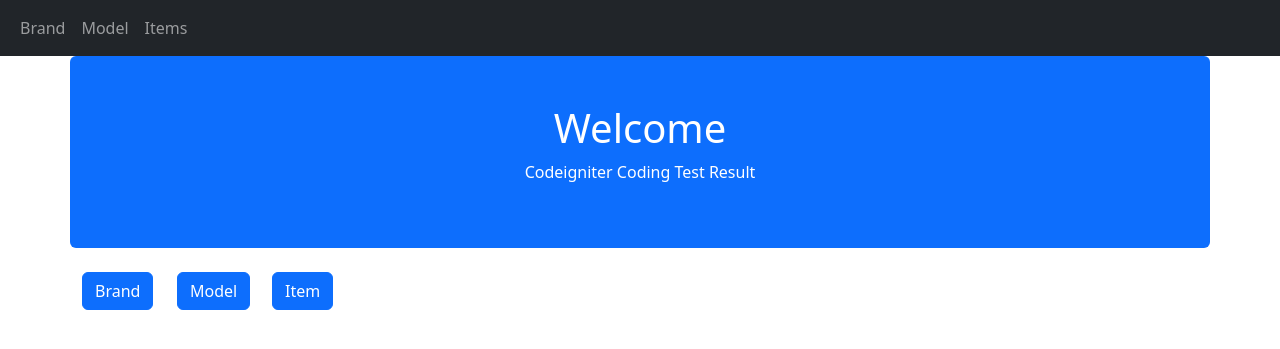
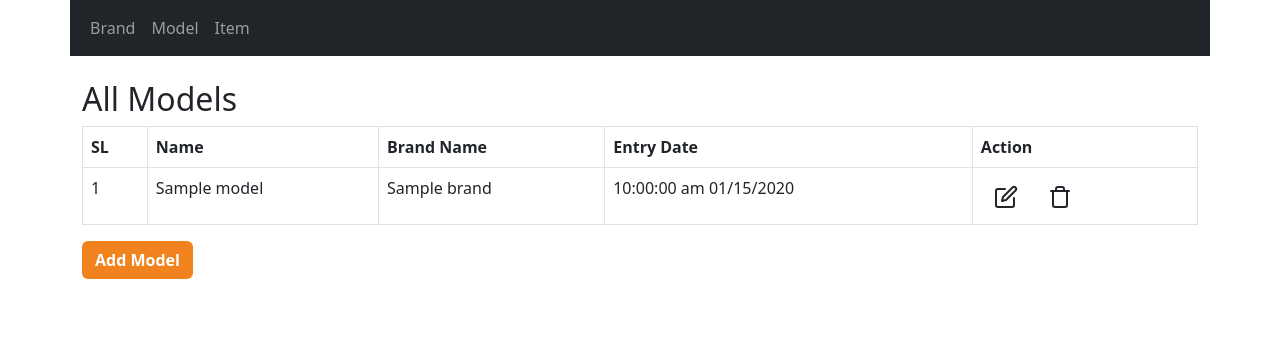
Before and after one commit to Ahmed-Hasib/CodeigniterTestProject, a CodeIgniter app: page /database/Model in a window 1280 px wide. Shown: the top 349 px of the page. Run offline with CodeIgniter, Linux system fonts and the light colour scheme; tables that the repository leaves empty or names only in its code hold one stand-in row (values such as "Sample post").

Commit message:
Brand crud done.And model is almost done

```diff
--- a/application/controllers/Model.php
+++ b/application/controllers/Model.php
@@ -6,16 +6,41 @@ class Model extends CI_Controller
     function __construct()
     {
         parent::__construct();
+        $this->load->model('M_model');
     }
 
 
     public function index()
     {
 
-        $title = "MOdel Page";
+        $data['allModels'] = $this->M_model->getModel();
+        $data['allBrands'] = $this->M_model->getBrandByNameAsc();
+
+        $title = "Model Page";
         $data['title'] = $title;
         $this->load->view('include/header', $data);
-        $this->load->view('pageHome');
+        $this->load->view('pageModel');
         $this->load->view('include/footer');
     }
+
+    function addModelPost()
+    {
+        $insertStatus = false;
+        if (isset($_POST['brand_id']) && isset($_POST['name'])) {
+            $brand_id = $_POST['brand_id'];
+            $model_name = $_POST['name'];
+            $status = $this->M_model->checkModel($brand_id, $model_name);
+            if ($status) {
+                $insertStatus = "Model already exists on this brand";
+            } else {
+                $insertStatus = $this->M_model->insertModel($_POST);
+            }
+        }
+        echo $insertStatus;
+    }
+    function updateModelPost()
+    {
+        echo "<pre>";
+        print_r($_POST);
+    }
 }
--- /dev/null
+++ b/application/models/M_model.php
@@ -0,0 +1,57 @@
+<?php
+defined('BASEPATH') or exit('No direct script access allowed');
+
+class M_model extends CI_Model
+{
+    function getModel()
+    {
+        $sql = "SELECT models.name,
+        brand.name as brand_name,
+        models.entry_date as entry_date,
+        brand.id as brand_id,
+        models.id as model_id FROM `models`,
+        brand WHERE brand.id=models.brand_id
+        ORDER BY models.entry_date ASC";
+
+
+        return  $result = $this->db->query($sql)->result();
+    }
+    function getBrandByNameAsc()
+    {
+        $sql = "SELECT name,id FROM `brand` ORDER BY name ASC";
+        return  $result = $this->db->query($sql)->result();
+    }
+    function checkModel($id, $model_name)
+    {
+
+        $this->db->where("brand_id", $id);
+        $this->db->where("name", $model_name);
+        return $this->db->get('models')->result();
+    }
+    function insertModel($data)
+    {
+        return $this->db->insert('models', $data);
+    }
+
+
+    //
+
+    function checkBrand($name)
+    {
+        $this->db->where("name", $name);
+        return $this->db->get('Brand')->result();
+    }
+
+
+    function updateBrand($id, $name)
+    {
+        $this->db->set('name', $name);
+        $this->db->where('id', $id);
+        return $this->db->update('brand');
+    }
+    function deleteBrand($id)
+    {
+        $this->db->where('id', $id);
+        return $this->db->delete('brand');
+    }
+}
--- a/application/views/include/footer.php
+++ b/application/views/include/footer.php
@@ -4,8 +4,9 @@
 </script>
 <script src="https://cdn.jsdelivr.net/npm/bootstrap@5.2.3/dist/js/bootstrap.bundle.min.js"></script>
 <script src="https://ajax.googleapis.com/ajax/libs/jquery/3.6.3/jquery.min.js"></script>
-<script src="<?php echo base_url('assets/js/action.js') ?>"></script>
-
+<script src="<?php echo base_url('assets/js/BrandAction.js') ?>"></script>
+<script src="<?php echo base_url('assets/js/brandAction.js') ?>"></script>
+<script src="<?php echo base_url('assets/js/modelAction.js') ?>"></script>
 
 </body>
 
--- a/application/views/include/header.php
+++ b/application/views/include/header.php
@@ -12,6 +12,8 @@
 
 <body>
 
+    <div class="container">
+        <div class="row">
             <nav class="navbar navbar-expand-sm navbar-dark bg-dark">
                 <div class="container-fluid">
 
@@ -27,10 +29,13 @@
                                 <a class="nav-link" href="<?= base_url('Model') ?>">Model</a>
                             </li>
                             <li class="nav-item">
-                        <a class="nav-link" href="<?= base_url('Item'); ?>">Items</a>
+                                <a class="nav-link" href="<?= base_url('Item'); ?>">Item</a>
                             </li>
                         </ul>
 
                     </div>
                 </div>
             </nav>
+        </div>
+
+    </div>
--- /dev/null
+++ b/application/views/pageModel.php
@@ -0,0 +1,165 @@
+<!-- add ModelModal -->
+<div class="modal fade" id="addModelModal" tabindex="-1" aria-labelledby="exampleModalLabel" aria-hidden="true">
+    <div class="modal-dialog">
+        <div class="modal-content">
+            <div class="modal-header">
+                <h5 class="modal-title text-primary" id="exampleModalLabel">Add Model</h5>
+                <button type="button" class="btn-close" data-bs-dismiss="modal" aria-label="Close"></button>
+            </div>
+            <div class="modal-body">
+
+                <p>Fields marked with <span id="redStar">*</span> are mandatory</p>
+                <p class="text-danger" id="errorShow"></p>
+                <hr>
+                <form action="<?= base_url('Model/addModelPost'); ?>" method="POST" id="addModelFrom">
+                    <table>
+                        <tr>
+                            <td>Brand <span id="redStar">* </span> </td>
+                            <td>
+                                <select name="brand_id" id="brandSelect" class="form-select">
+                                    <option value="-1">---- Select Brand ----</option>
+                                    <?php
+                                    if (isset($allBrands) && count($allBrands)) {
+                                        foreach ($allBrands as $brand) { ?>
+                                            <option value="<?= $brand->id ?>"><?= $brand->name; ?></option>
+                                    <?php }
+                                    }
+                                    ?>
+                                </select>
+                            </td>
+                        </tr>
+                        <tr>
+                            <td>Model Name <span id="redStar">* </span> </td>
+                            <td><input type="text" class="form-control" name="name" required id="inputAddModel" maxlength="100"></td>
+                        </tr>
+                        <tr>
+                            <td></td>
+                            <td><button class="btn btn-success text-white">Add</button></td>
+                        </tr>
+                    </table>
+                </form>
+            </div>
+
+        </div>
+    </div>
+</div>
+
+<!--update brand Modal  -->
+
+<div class="modal fade" id="updateModal" tabindex="-1" aria-labelledby="exampleModalLabel" aria-hidden="true">
+    <div class="modal-dialog">
+        <div class="modal-content">
+            <div class="modal-header">
+                <h5 class="modal-title text-primary" id="exampleModalLabel">Edit Brand</h5>
+                <button type="button" class="btn-close" data-bs-dismiss="modal" aria-label="Close"></button>
+            </div>
+            <div class="modal-body">
+
+                <p>Fields marked with <span id="redStar">*</span> are mandatory</p>
+                <p class="text-danger" id="errorShowUpdaet"></p>
+                <hr>
+                <form action="<?= base_url('Model/updateModelPost'); ?>" method="POST" id="updateModelFrom">
+                    <table>
+                        <tr>
+                            <td>Brand <span id="redStar">* </span> </td>
+                            <td>
+                                <select name="brand_id" id="brandSelect" class="form-select">
+                                    <option value="-1">---- Select Brand ----</option>
+                                    <?php
+                                    if (isset($allBrands) && count($allBrands)) {
+                                        foreach ($allBrands as $brand) { ?>
+                                            <option value="<?= $brand->id ?>"><?= $brand->name; ?></option>
+                                    <?php }
+                                    }
+                                    ?>
+                                </select>
+                            </td>
+                        </tr>
+                        <tr>
+                            <td>Model Name <span id="redStar">* </span> </td>
+                            <input type="hidden" name="id" id="modelID">
+                            <td><input type="text" class="form-control" name="name" required id="inputUpdateModel" maxlength="50"></td>
+                        </tr>
+                        <tr>
+                            <td></td>
+                            <td><button class="btn btn-success text-white">Update</button></td>
+                        </tr>
+                    </table>
+                </form>
+            </div>
+
+        </div>
+    </div>
+</div>
+
+<!-- Delete Modal -->
+<!-- Modal -->
+<div class="modal fade" id="DeleteModal" tabindex="-1" aria-labelledby="exampleModalLabel" aria-hidden="true">
+    <div class="modal-dialog">
+        <div class="modal-content">
+
+            <div class="modal-body text-center">
+                <h6> Are You sure to delete the selected brand?</h6>
+            </div>
+            <div class="modal-footer h-100 d-flex align-items-center justify-content-center">
+                <a type="button" class="btn btn-danger" id="deleteBtn">Ok</a>
+                <button type="button" class="btn btn-secondary" data-bs-dismiss="modal">Cancel</button>
+
+            </div>
+
+
+        </div>
+    </div>
+</div>
+
+<br>
+
+
+<div class="container">
+    <div class="row">
+        <div class="col-sm-12">
+            <h2>All Models <span class="text-danger"><?= $this->session->flashdata('deleteModelStatus'); ?></span></h2>
+            <table class="table table-bordered">
+                <thead>
+                    <tr>
+                        <th>SL</th>
+                        <th>Name</th>
+                        <th>Brand Name</th>
+                        <th>Entry Date</th>
+                        <th>Action</th>
+                    </tr>
+                </thead>
+                <tbody>
+                    <?php
+                    for ($i = 0; $i < count($allModels); $i++) { ?>
+                        <tr>
+                            <td><?= $i + 1; ?></td>
+                            <td><?= $allModels[$i]->name; ?></td>
+                            <td><?= $allModels[$i]->brand_name; ?></td>
+                            <td><?= date('h:i:s a m/d/Y', strtotime($allModels[$i]->entry_date)); ?></td>
+                            <td>
+                                <button id="btnUpdateBrand" type="button" data-brandId="<?= $allModels[$i]->brand_id; ?>" data-ModelId=<?= $allModels[$i]->model_id; ?> data-ModelName="<?= $allModels[$i]->name; ?>" class="btn" data-bs-toggle="modal" data-bs-target="#updateModal">
+                                    <li data-feather="edit"></li>
+                                </button>
+
+                                <button type="button" class="btn" data-brandId="<?= $allModels[$i]->model_id; ?>" data-bs-toggle="modal" data-bs-target="#DeleteModal">
+                                    <i data-feather="trash"></i>
+                                </button>
+
+                            </td>
+                        </tr>
+                    <?php }
+
+                    ?>
+
+
+                </tbody>
+            </table>
+
+            <button id="btnAddBrand" type="button" class="btn" data-bs-toggle="modal" data-bs-target="#addModelModal">Add Model</button>
+
+        </div>
+
+    </div>
+
+</div>
--- a/assets/js/action.js
+++ b/assets/js/brandAction.js
@@ -14,8 +14,12 @@ $(document).ready(function () {
 				data: form.serialize(), // serializes the form's elements.
 				success: function (data) {
 					if (data == 1) {
-						alert("Brand has been added successfully");
-						location.href = "Brand";
+						$("#exampleModal").hide({
+							done: function () {
+								alert("Brand has been added successfully");
+								location.href = "Brand";
+							},
+						});
 					} else {
 						$("#errorShow").html(data);
 					} // show response from the php script.
@@ -28,26 +32,35 @@ $(document).ready(function () {
 
 	// update brand method
 	$("#updateBrandFrom").submit(function (e) {
+		console.log("clicked");
 		e.preventDefault(); // avoid to execute the actual submit of the form.
+		e.stopImmediatePropagation();
 		$("#errorShowUpdaet").empty();
 		var form = $(this);
 		var actionUrl = form.attr("action");
 		var brandName = $("#inputUpdateBrand").val();
+		var brandId = $("#brandID").val();
 
 		if (brandName.match(/^[a-zA-Z0-9]+$/)) {
-			// $.ajax({
-			// 	type: "POST",
-			// 	url: actionUrl,
-			// 	data: form.serialize(), // serializes the form's elements.
-			// 	success: function (data) {
-			// 		if (data == 1) {
-			// 			alert("Brand has been added successfully");
-			// 			location.href = "Brand";
-			// 		} else {
-			// 			$("#errorShowUpdaet").html(data);
-			// 		} // show response from the php script.
-			// 	},
-			// });
+			//console.log(brandName + " " + brandId);
+			$.ajax({
+				type: "POST",
+				url: actionUrl,
+				data: form.serialize(), // serializes the form's elements.
+				success: function (data) {
+					console.log(data);
+					if (data == 1) {
+						$("#updateModal").hide({
+							done: function () {
+								alert("Brand has been updated successfully");
+								location.href = "Brand";
+							},
+						});
+					} else {
+						$("#errorShowUpdaet").html(data);
+					} // show response from the php script.
+				},
+			});
 		} else {
 			$("#errorShowUpdaet").html("Brand Name Must be alphanumeric characters");
 		}
@@ -61,7 +74,22 @@ $(document).ready(function () {
 			var button = event.relatedTarget;
 			// Extract info from data-bs-* attributes
 			var name = button.getAttribute("data-brandName");
+			var id = button.getAttribute("data-brandId");
 			$("#inputUpdateBrand").val(name);
+			$("#brandID").val(id);
+		});
+	}
+
+	//Delete brand
+	var DeleteModal = document.getElementById("DeleteModal");
+	if (DeleteModal != null) {
+		DeleteModal.addEventListener("show.bs.modal", function (event) {
+			// Button that triggered the modal
+			var button = event.relatedTarget;
+			// Extract info from data-bs-* attributes
+			var id = button.getAttribute("data-brandId");
+			var url = "Brand/deleteBrand?id=" + id;
+			$("#deleteBtn").attr("href", url);
 		});
 	}
 });
--- /dev/null
+++ b/assets/js/modelAction.js
@@ -0,0 +1,60 @@
+$(document).ready(function () {
+	// Add Model method
+	$("#addModelFrom").submit(function (e) {
+		e.preventDefault(); // avoid to execute the actual submit of the form.
+		$("#errorShow").empty();
+		var form = $(this);
+		var actionUrl = form.attr("action");
+		var brandId = $("#brandSelect").val();
+		var modelName = $("#inputAddModel").val();
+		if (brandId == -1) {
+			$("#errorShow").html("Please Select Brand ");
+		} else if (modelName.match(/^[a-zA-Z0-9]+$/)) {
+			console.log(brandId + " " + modelName);
+			$.ajax({
+				type: "POST",
+				url: actionUrl,
+				data: form.serialize(), // serializes the form's elements.
+				success: function (data) {
+					if (data == 1) {
+						$("#addModelModal").hide({
+							done: function () {
+								alert("Model has been added successfully");
+								location.href = "Model";
+							},
+						});
+					} else {
+						$("#errorShow").html(data);
+					} // show response from the php script.
+				},
+			});
+		} else {
+			$("#errorShow").html("Model Name Must be alphanumeric characters");
+		}
+	});
+
+	//
+
+	//updatemodal Form post
+
+	//update brand data modal
+	var updateModal = document.getElementById("updateModal");
+	if (updateModal != null) {
+		updateModal.addEventListener("show.bs.modal", function (event) {
+			// Button that triggered the modal
+			var button = event.relatedTarget;
+			// Extract info from data-bs-* attributes
+			var modelName = button.getAttribute("data-ModelName");
+			var brandId = button.getAttribute("data-brandId");
+			var ModelId = button.getAttribute("data-ModelId");
+			console.log(modelName + " /" + brandId + "/" + ModelId);
+
+			$('#brandSelect option[value="' + brandId + '"]').attr(
+				"selected",
+				"selected"
+			);
+			$("#inputUpdateModel").val(modelName);
+			$("#modelID").val(ModelId);
+		});
+	}
+});
```
Also changed, not shown: application/controllers/Brand.php (+30 -2 lines), application/models/M_brand.php (+14 -2 lines), application/views/pageBrand.php (+28 -3 lines). Lines whose indentation alone changed are shown as unchanged.
